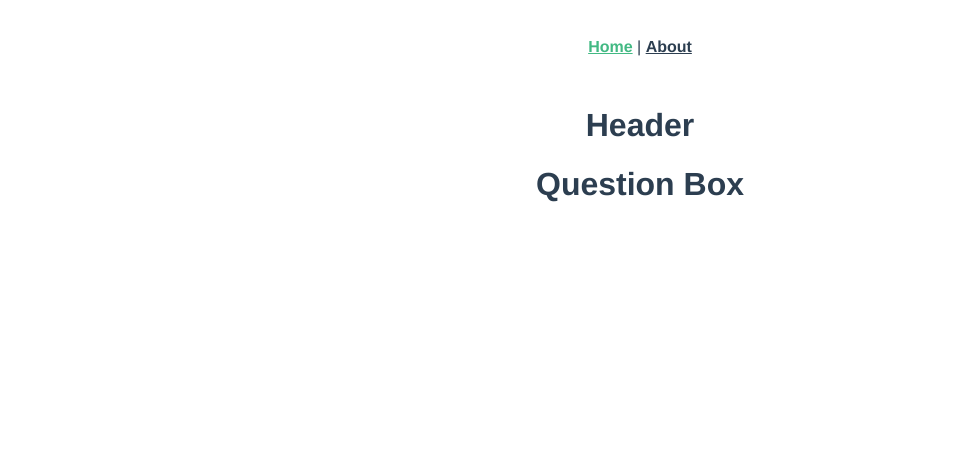
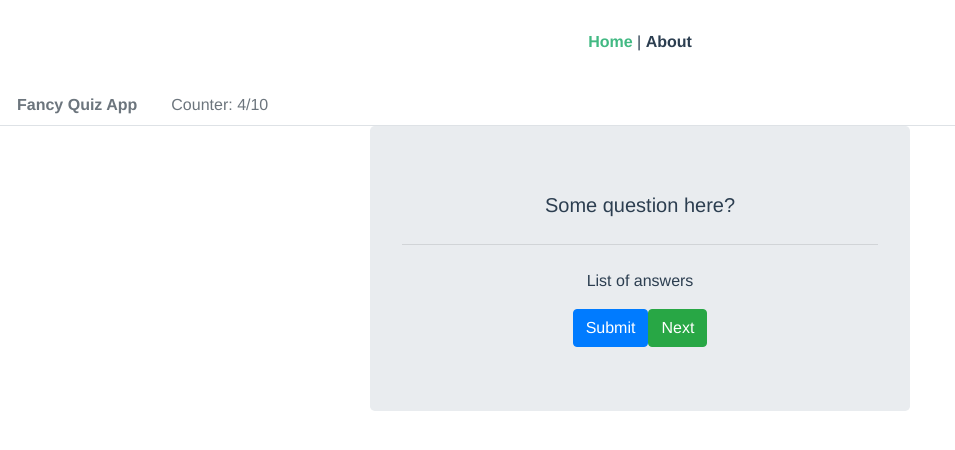
Before and after one commit to JasonNelemans/hello-world-vue, a Vue app: page / in a window 1280 px wide. Shown: the top 450 px of the page, without its empty margins (0-955 px from the left). Built offline with nearby package versions, Linux system fonts and the light colour scheme; no server answers.

Commit message:
added Bootstrap components and fetching data

```diff
--- a/src/App.vue
+++ b/src/App.vue
@@ -7,6 +7,28 @@
     <router-view />
   </div>
 </template>
+
+<script>
+export default {
+  name: 'app',
+  data() {
+    return {
+      questions: [],
+    };
+  },
+  mounted: function() {
+    fetch('https://opentdb.com/api.php?amount=10&category=27&type=multiple', {
+      method: 'get',
+    })
+      .then((response) => {
+        return console.log(response.json());
+      })
+      .then((jsonData) => {
+        this.questions = jsonData.results;
+      });
+  },
+};
+</script>
 
 <style lang="scss">
 #app {
--- a/src/components/Header.vue
+++ b/src/components/Header.vue
@@ -1,9 +1,14 @@
 <template>
-  <h1>Header</h1>
+  <div>
+    <b-nav tabs>
+      <b-nav-item disabled><b>Fancy Quiz App</b></b-nav-item>
+      <b-nav-item disabled>Counter: 4/10</b-nav-item>
+    </b-nav>
+  </div>
 </template>
 
-<script lang='ts'>
-import { Component, Vue } from "vue-property-decorator";
+<script lang="ts">
+import { Component, Vue } from 'vue-property-decorator';
 
 @Component
 export default class Header extends Vue {}
--- a/src/components/QuestionBox.vue
+++ b/src/components/QuestionBox.vue
@@ -1,3 +1,18 @@
 <template>
-  <h1>Question Box</h1>
+  <div class="question-box-container">
+    <b-jumbotron>
+      <template v-slot:lead>
+        Some question here?
+      </template>
+
+      <hr class="my-4" />
+
+      <p>
+        List of answers
+      </p>
+
+      <b-button variant="primary" href="#">Submit</b-button>
+      <b-button variant="success" href="#">Next</b-button>
+    </b-jumbotron>
+  </div>
 </template>
--- a/src/main.ts
+++ b/src/main.ts
@@ -2,6 +2,9 @@ import Vue from 'vue';
 import router from './router';
 import store from './store';
 import BootstrapVue from 'bootstrap-vue';
+
+import 'bootstrap/dist/css/bootstrap.css';
+import 'bootstrap-vue/dist/bootstrap-vue.css';
 
 import App from './App.vue';
 
--- a/src/views/Home.vue
+++ b/src/views/Home.vue
@@ -1,20 +1,26 @@
 <template>
   <div class="home">
     <Header />
-    <QuestionBox />
+    <b-container class="bv-example-row">
+      <b-row>
+        <b-col sm="6" offset="3">
+          <QuestionBox />
+        </b-col>
+      </b-row>
+    </b-container>
   </div>
 </template>
 
 <script lang="ts">
-import { Component, Vue } from "vue-property-decorator";
-import Header from "@/components/Header.vue";
-import QuestionBox from "@/components/QuestionBox.vue";
+import { Component, Vue } from 'vue-property-decorator';
+import Header from '@/components/Header.vue';
+import QuestionBox from '@/components/QuestionBox.vue';
 
 @Component({
   components: {
     Header,
-    QuestionBox
-  }
+    QuestionBox,
+  },
 })
 export default class Home extends Vue {}
 </script>
```
